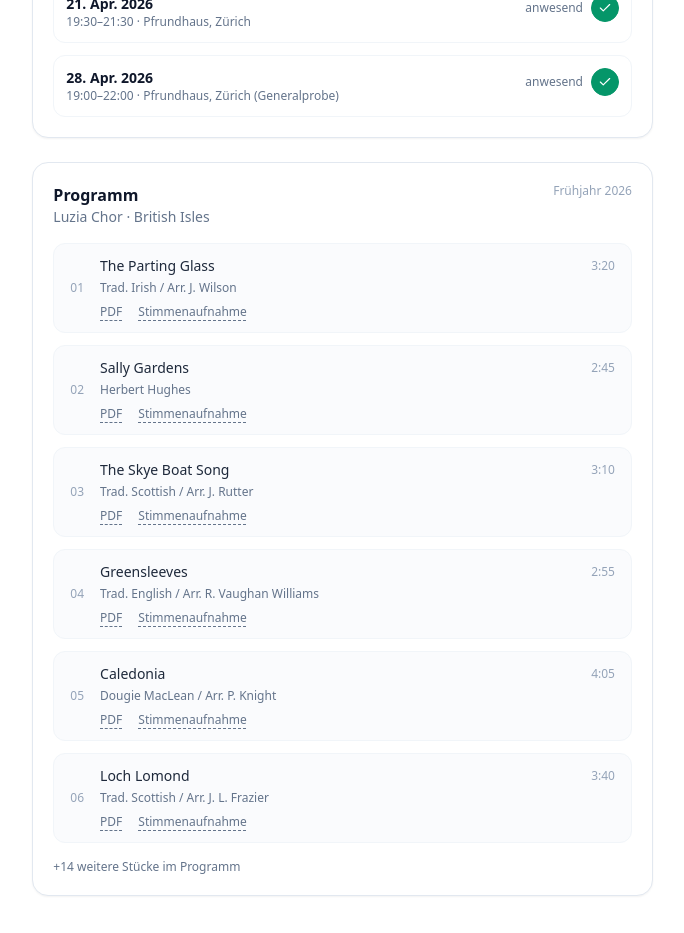
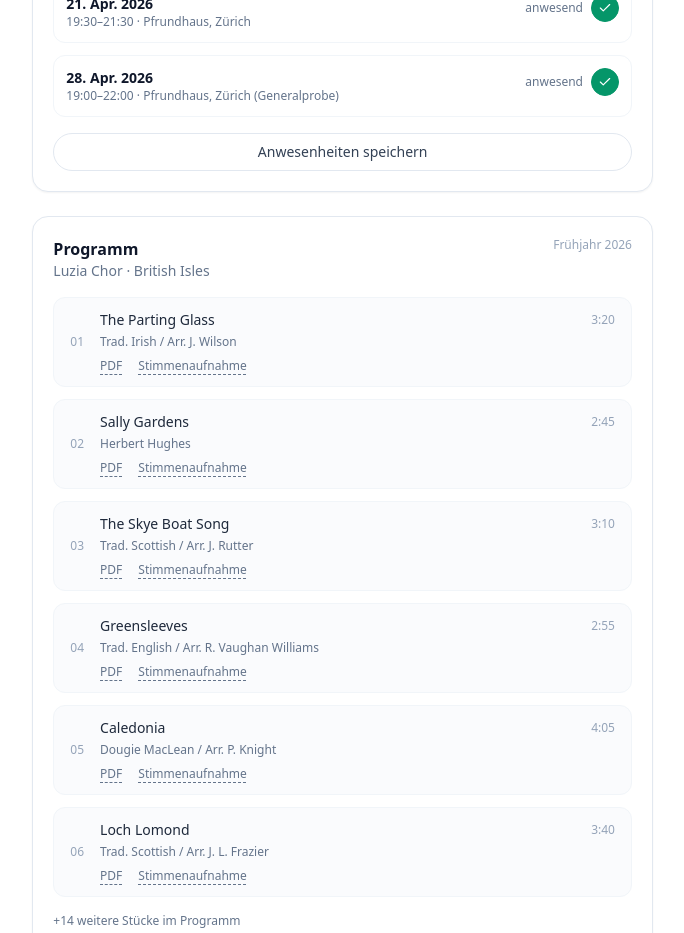
Before and after one commit to TechvibeVentures/Choirmaster, a Next.js app: page /singer-profile in a window 1280 px wide. Shown: the part 1400-2333 px from the top of the page, without its empty margins (531-1215 px from the left). Built offline with nearby package versions, Linux system fonts and the light colour scheme.

Commit message:
Add attendance save button

```diff
--- a/app/singer-profile/page.tsx
+++ b/app/singer-profile/page.tsx
@@ -500,6 +500,14 @@ export default function SingerViewPage() {
                     </li>
                   )}
                 </ul>
+                <div className="mt-4">
+                  <button
+                    type="button"
+                    className="inline-flex w-full items-center justify-center rounded-full border border-slate-200 bg-white px-4 py-2 text-sm font-medium text-slate-700 transition hover:border-slate-300 hover:text-slate-900"
+                  >
+                    Anwesenheiten speichern
+                  </button>
+                </div>
               </div>
             </Card>
 
```
